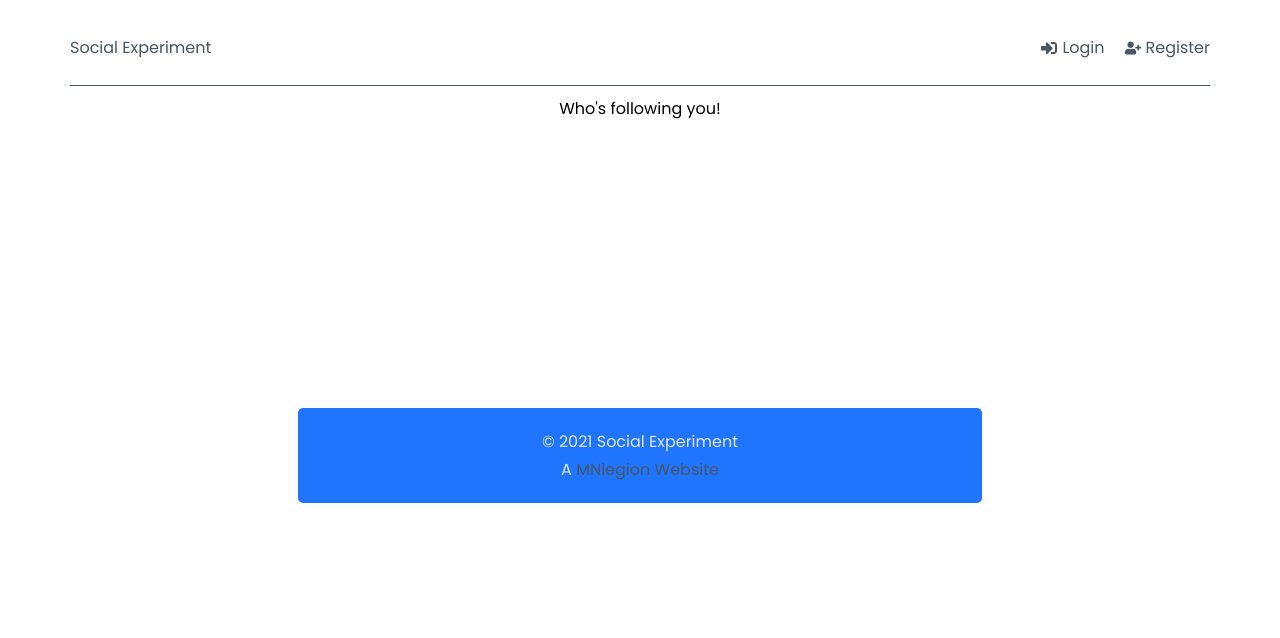
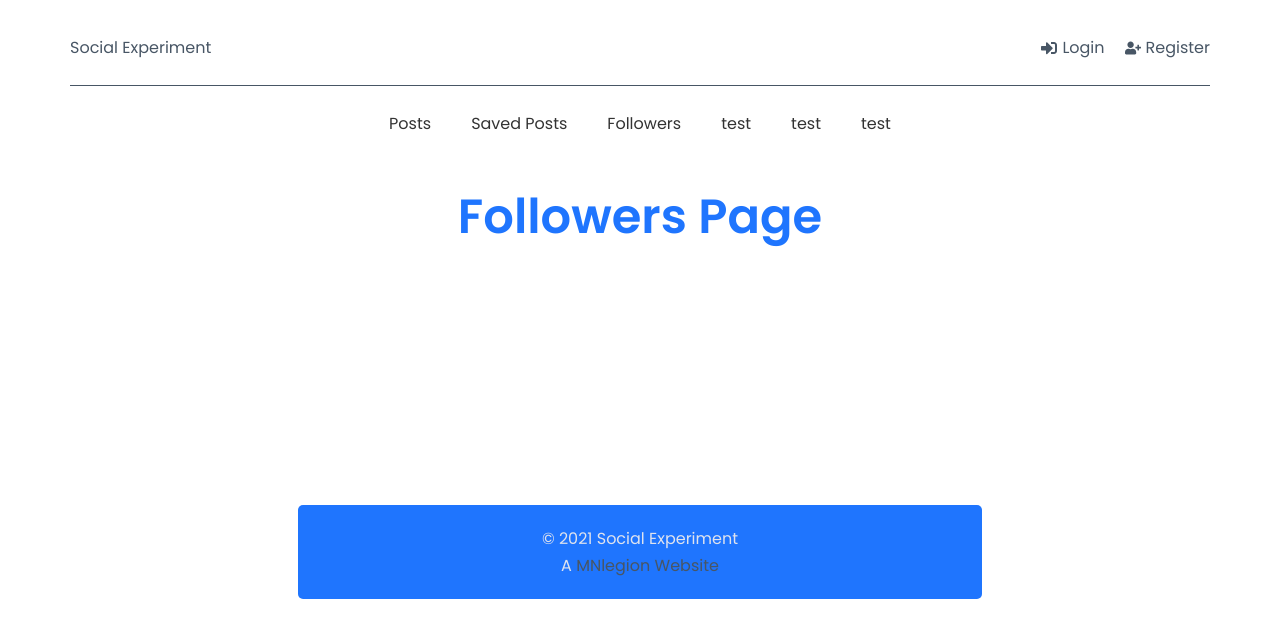
Before and after one commit to MNlegion/social-app, a React (Create React App) app in the folder client/: page /followers in a window 1280 px wide. Shown: the top 638 px of the page. Built offline with nearby package versions, Linux system fonts and the light colour scheme.

Commit message:
adding navigation pathway at top of pages

```diff
--- a/client/src/components/Followers/FollowersPage.jsx
+++ b/client/src/components/Followers/FollowersPage.jsx
@@ -1,8 +1,14 @@
 import React from 'react'
+import Navigation from '../Navigation'
 
 function FollowersPage() {
   return (
-    <div>Who's following you!</div>
+    <>
+      <Navigation />
+      <section className="heading">
+        <h1>Followers Page</h1>
+      </section>
+    </>
   )
 }
 
```
